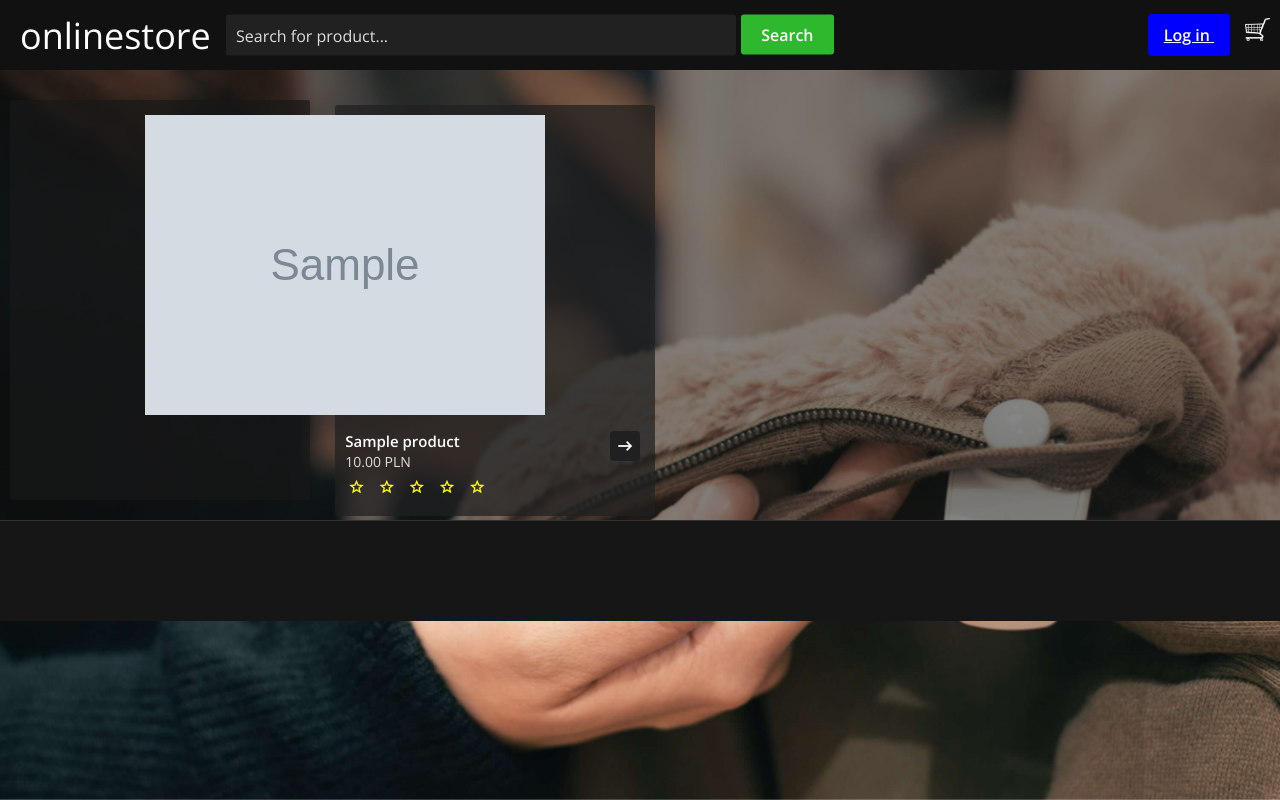
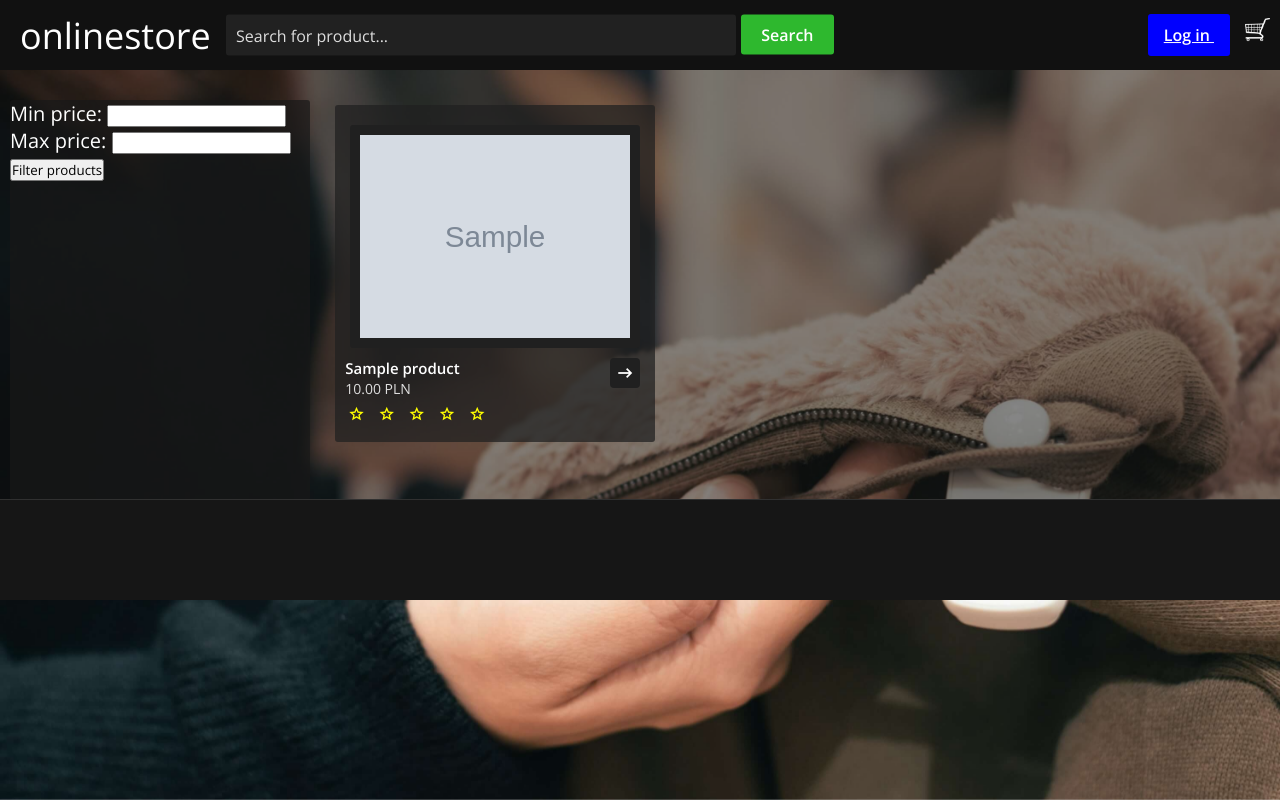
Before and after one commit to tmaz00/onlinestore, a Django app: page / in a window 1280 px wide. Run offline with Django 4.2, Linux system fonts and the light colour scheme; tables that the repository leaves empty hold one stand-in row (values such as "Sample post"); grey boxes marked "Sample" are stand-in pictures.

Commit message:
Initial filter options on the left sidebar

```diff
--- a/shop/templates/shop/home.html
+++ b/shop/templates/shop/home.html
@@ -4,12 +4,23 @@
     <div class="background-image"></div>
     <div class="container">
         <div class="sidebar">
-
+            <form method="GET" action="{% url 'filter' %}">
+                <label for="min_price">Min price:</label>
+                <input type="number" name="min_price">
+                <br>
+                <label for="max_price">Max price:</label>
+                <input type="number" name="max_price">
+                <br>
+                <button type="submit">Filter products</button>
+            </form>
         </div>
         <div class="products-list">
             {% for product in products %}
             <div class="product-box">
-                <img class="left50" src="{{ product.image.url }}" alt="cannot display image">
+                <div class="img-background" style="background-image:url('{{ product.imageURL }}') ;">
+                    <div></div>
+                </div>
+                <img class="left50 img" src="{{ product.imageURL }}" alt="cannot display image">
                 <div class="product-details">
                     <span>{{ product.name }}</span>
                     <p>{{ product.price }} PLN</p>
@@ -23,6 +34,8 @@
                     <a href="{% url 'product-detail' product.id %}"><button><i class="material-symbols-outlined" translate="no">arrow_right_alt</i></button></a>
                 </div>
             </div>
+            {% empty %}
+                <p>No products found.</p>
             {% endfor %}
         </div>
     </div>
--- a/shop/urls.py
+++ b/shop/urls.py
@@ -5,6 +5,7 @@ from . import views
 urlpatterns = [
     path("", views.store, name='home'),
     path('products/<int:id>/', views.product_detail, name='product-detail'),
+    path('filter/', views.filter_products, name='filter'),
     path('cart/', views.cart, name='cart'),
     path('checkout/', views.checkout, name="checkout"),
     path('update_item', views.update_item, name='update_item'),
--- a/shop/views.py
+++ b/shop/views.py
@@ -18,6 +18,20 @@ def store(request):
     products = Product.objects.all()
     context = {'products': products, 'cart_items_counter': cart_items_counter}
     return render(request, 'shop/home.html', context)
+
+def filter_products(request):
+    min_price = request.GET.get('min_price')
+    max_price = request.GET.get('max_price')
+
+    products = Product.objects.all()
+
+    if min_price:
+        products = products.filter(price__gte=min_price)
+    if max_price:
+        products = products.filter(price__lte=max_price)
+
+    # Render the filtered products using a template
+    return render(request, 'shop/home.html', {'products': products})
 
 def cart(request):
     if request.user.is_authenticated:
```
